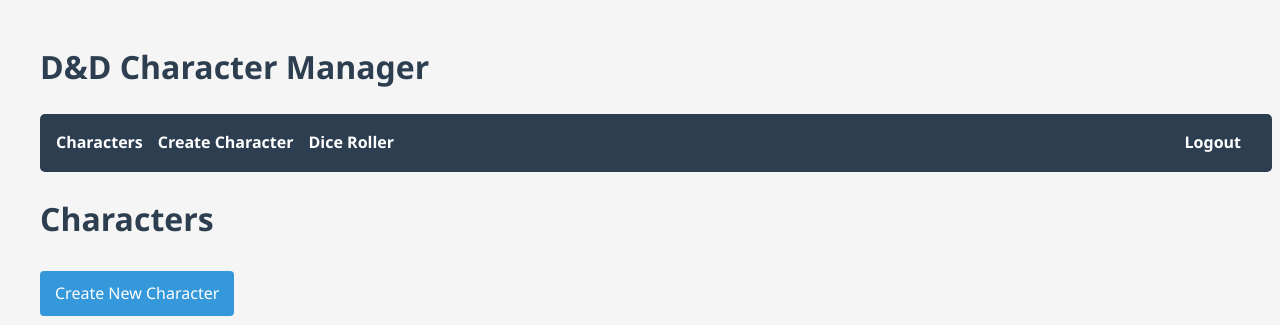
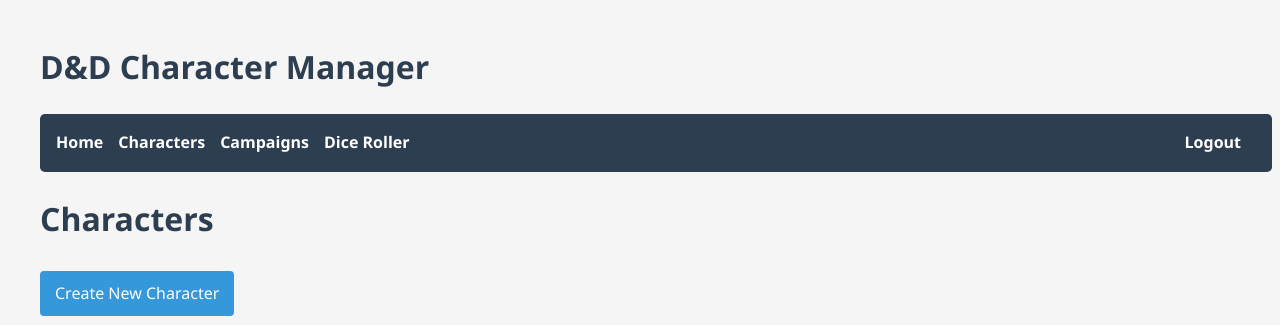
Before and after one commit to Spurgelwurg/DnD_Django, a Django app: page /game/character/ in a window 1280 px wide. Shown: the top 325 px of the page. Run offline with Django 5.2, Linux system fonts and the light colour scheme; the visitor is signed in with stand-in values (Sample User, id 1); data that the repository does not hold is empty.

Commit message:
add character management models and update base menu for navigation

```diff
--- a/game/templates/game/base_menu.html
+++ b/game/templates/game/base_menu.html
@@ -4,8 +4,9 @@
 {% block header %}
     <h1>D&D Character Manager</h1>
     <nav style="display: flex; width: 100%;">
+        <a href="{% url 'game:index' %}">Home</a>
         <a href="{% url 'game:character_management:character_list' %}">Characters</a>
-        <a href="{% url 'game:character_management:character_create' %}">Create Character</a>
+        <a href="{% url 'game:campaign_management:campaign_list' %}">Campaigns</a>
         <a href="{% url 'game:character_management:roll_dice' %}">Dice Roller</a>
         <a href="{% url 'game:logout' %}" style="margin-left: auto;">Logout</a>
     </nav>
```
Also changed, not shown: game/character_management/migrations/0001_initial.py (added), game/character_management/migrations/__init__.py (added), game/migrations/0005_merge_20250313_1504.py (added), game/migrations/0006_remove_character_character_class_and_more.py (added).
